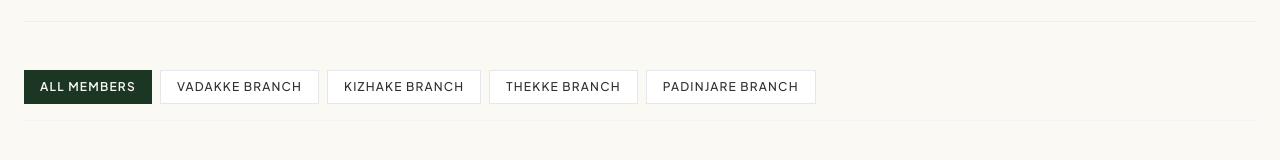
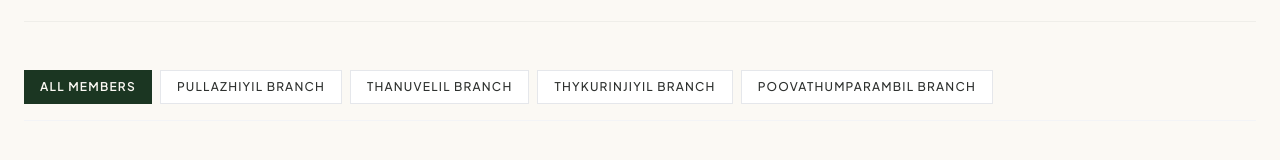
Before and after one commit to Rubenjoe/FamilyWebsite, a Next.js app: page /members in a window 1280 px wide. Shown: the part 203-363 px from the top of the page. Built offline with nearby package versions, Linux system fonts and the light colour scheme; a web font is replaced by a local one.

Commit message:
added achivements and orbituary photos

```diff
--- a/app/members/page.tsx
+++ b/app/members/page.tsx
@@ -21,7 +21,7 @@ export default function MembersDirectory() {
         return matchesBranch && matchesSearch;
     });
 
-    const branches = ["All", "Vadakke", "Kizhake", "Thekke", "Padinjare"];
+    const branches = ["All", "Pullazhiyil", "Thanuvelil", "Thykurinjiyil", "Poovathumparambil"];
 
     return (
         <div className="max-w-7xl mx-auto px-6 py-16 space-y-12">
--- a/app/page.tsx
+++ b/app/page.tsx
@@ -443,6 +443,15 @@ export default function Home() {
               image: "/achv/Lt. Cdr Kuriakose Mathew(Aniyan). .jpeg"
             },
             {
+              id: "ac-tc-thomas",
+              name: "TC Thomas Thykurinjiyil-Thoppil",
+              branch: "Thykurinjiyil",
+              year: "Honored",
+              title: "Trustee - Knanaya Samudayam",
+              description: "Served as the Trustee of the Knanaya Samudayam, bringing distinction and honor to the Thykurinjiyil-Thoppil branch.",
+              image: "/achv/TC Thomas.jpeg"
+            },
+            {
               id: "ac2",
               name: "Siby Mathew Thanuvelil",
               branch: "Thanuvelil",
```
Also changed, not shown: public/achv/TC Thomas.jpeg (added).
